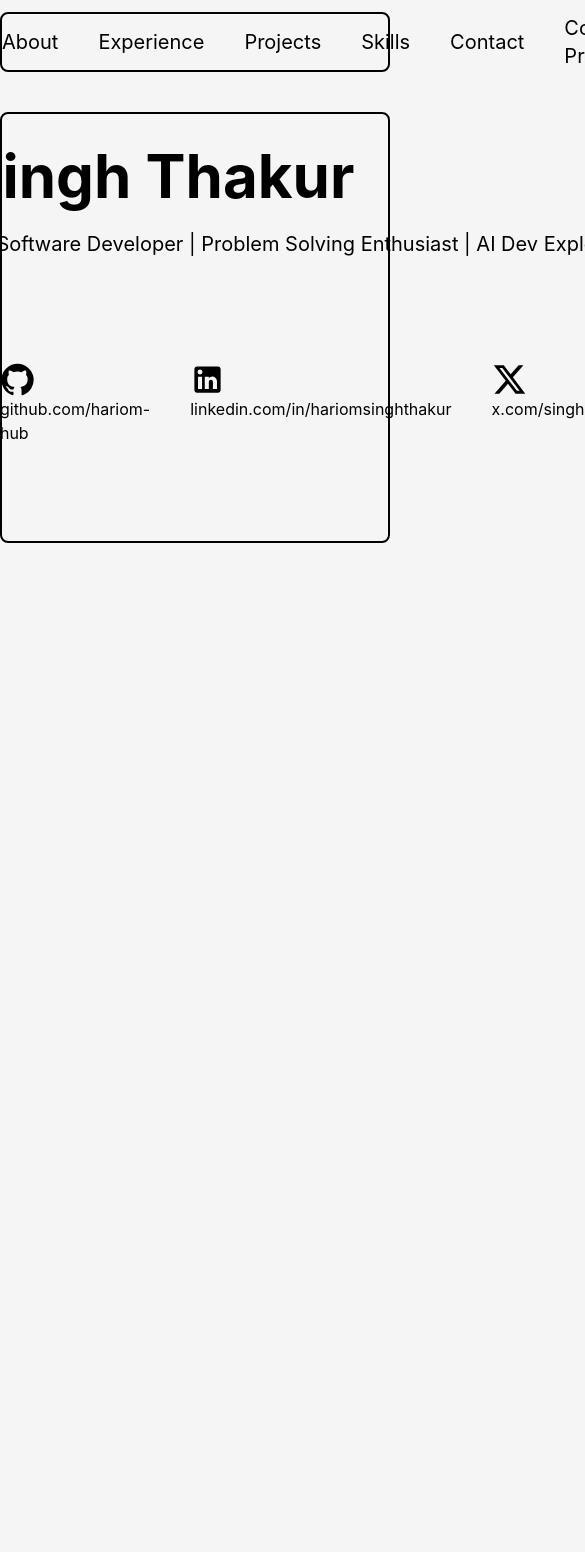
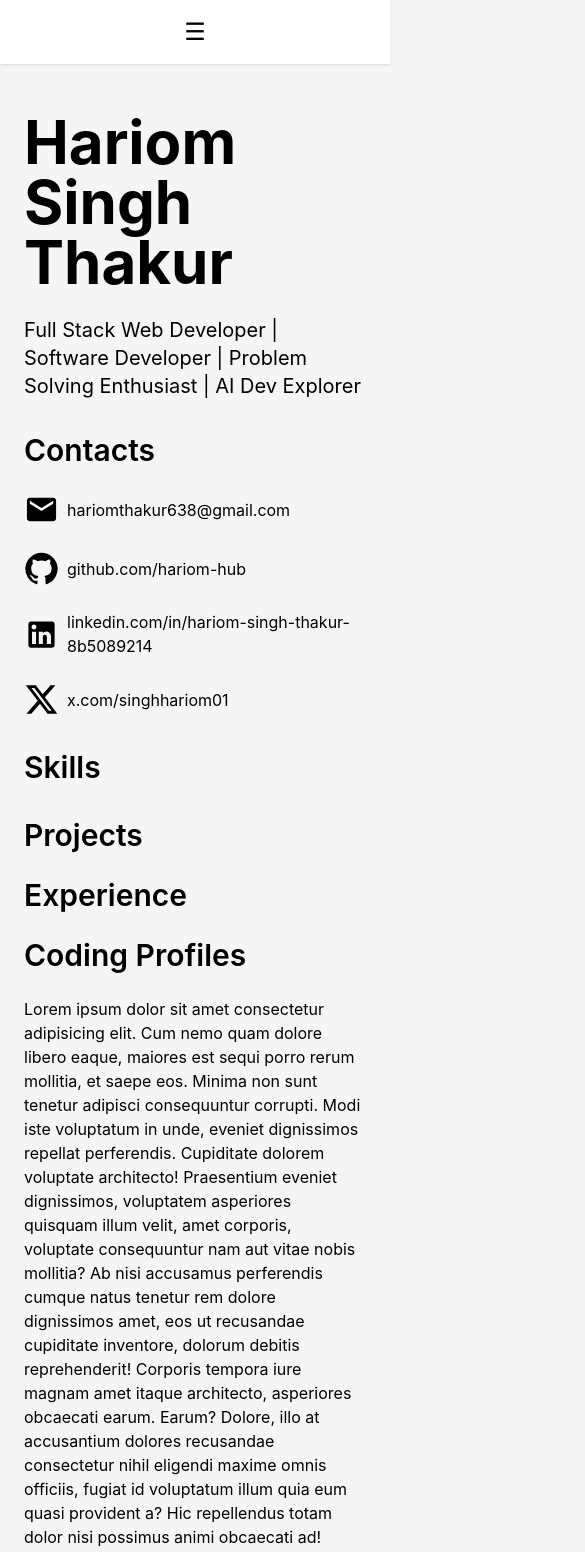
Before and after one commit to hariom-hub/Portfolio, a React (Vite) app in the folder portfolio-frontend/: page / in a window 390 px wide. Shown: the top 1552 px of the page, 585 px wide, since content can reach past the window. Before the commit the page ends 844 px from the top, so only its background shows below. Built offline with nearby package versions, Linux system fonts and the light colour scheme.

Commit message:
header and responsiveness added

```diff
--- a/portfolio-frontend/index.html
+++ b/portfolio-frontend/index.html
@@ -4,7 +4,7 @@
     <meta charset="UTF-8" />
     <link rel="icon" type="image/svg+xml" href="/favicon.svg" />
     <meta name="viewport" content="width=device-width, initial-scale=1.0" />
-    <title>Hariom's Portfolio</title>
+    <title>Hariom Singh Thakur</title>
   </head>
   <body>
 </body>
--- a/portfolio-frontend/src/Components/Header.jsx
+++ b/portfolio-frontend/src/Components/Header.jsx
@@ -1,18 +1,60 @@
+import { useState } from "react";
 
-export const Header = ()=>{
+export const Header = () => {
+     const [isOpen, setIsOpen] = useState(false);
 
-     return(
+     const headerVals = [
+          "About",
+          "Skills",
+          "Projects",
+          "Experience",
+          "Coding Profiles",
+     ];
 
-          <header>
-               <div className="w-full text-xl flex gap-10 my-3 h-15 border-2 border-black-200 rounded-lg items-center justify-evenly">
-                    <a className="hover:underline"> About</a>
-                    <a className="hover:underline">Experience</a>
-                    <a className="hover:underline">Projects</a>
-                    <a className="hover:underline">Skills</a>
-                    <a className="hover:underline">Contact</a>
-                    <a className="hover:underline">Coding Profiles</a>
+     return (
+          <header className="fixed top-0 w-full z-[100] bg-white shadow">
+               <div className="max-w-6xl mx-auto px-4 py-4 flex items-center justify-around">
+
+                    {/* Logo */}
+
+                    {/* Desktop Menu */}
+                    <nav className="hidden md:flex gap-8">
+                         {headerVals.map((val, index) => (
+                              <a
+                                   key={index}
+                                   className="cursor-pointer hover:underline"
+                              >
+                                   {val}
+                              </a>
+                         ))}
+                    </nav>
+
+                    {/* Mobile Hamburger */}
+                    <button
+                         className="md:hidden text-2xl"
+                         onClick={() => setIsOpen(!isOpen)}
+                    >
+                         ☰
+                    </button>
                </div>
 
+               {/* Mobile Dropdown */}
+               {isOpen && (
+                    <nav className="md:hidden bg-white border-t">
+                         <div className="flex flex-col items-center py-4 gap-4">
+                              {headerVals.map((val, index) => (
+                                   <a
+                                        key={index}
+                                        className="cursor-pointer hover:underline"
+                                        onClick={() => setIsOpen(false)}
+                                   >
+                                        {val}
+                                   </a>
+                              ))}
+                         </div>
+                    </nav>
+               )}
+
           </header>
-     )
-}
+     );
+};
--- a/portfolio-frontend/src/Components/MainSection.jsx
+++ b/portfolio-frontend/src/Components/MainSection.jsx
@@ -5,27 +5,93 @@ import GitHubIcon from '@mui/icons-material/GitHub';
 
 export const MainSection = () => {
 
+     const contacts = [
+          {
+               icon: <EmailIcon fontSize="large" />,
+               text: "hariomthakur638@gmail.com",
+               link: "mailto:hariomthakur638@gmail.com",
+          },
+          {
+               icon: <GitHubIcon fontSize="large" />,
+               text: "github.com/hariom-hub",
+               link: "https://github.com/hariom-hub",
+          },
+          {
+               icon: <LinkedInIcon fontSize="large" />,
+               text: "linkedin.com/in/hariom-singh-thakur-8b5089214",
+               link: "https://www.linkedin.com/in/hariom-singh-thakur-8b5089214",
+          },
+          {
+               icon: <XIcon fontSize="large" />,
+               text: "x.com/singhhariom01",
+               link: "https://x.com/singhhariom01",
+          },
+     ];
      return (
-          <section id="about" className="max-w-5xl grid justify-center border-2 mx-auto my-10 px-6 rounded-lg py-8">
-               <h2 className="text-6xl font-bold mb-6">
-                    Hariom Singh Thakur
-               </h2>
-               <p className="text-xl">
-                    Full Stack Web Developer | Software Developer | Problem Solving Enthusiast | AI Dev Explorer
-               </p>
-               <br />
-               <p className="text-4xl">Contacts</p>
-               <div className="contacts flex justify-evenly gap-10 my-10">
-                    <a href='mailto:hariomthakur638@gmail.com'><p><EmailIcon fontSize='large' />hariomthakur638@gmail.com</p></a>
-                    <a href='https://github.com/hariom-hub' ><p><GitHubIcon fontSize='large' />github.com/hariom-hub</p></a>
-                    <a href= "https://www.linkedin.com/in/hariom-singh-thakur-8b5089214"> <p><LinkedInIcon fontSize='large' />linkedin.com/in/hariomsinghthakur</p></a>
-                    <a href="https://x.com/singhhariom01"> <p><XIcon fontSize='large' />x.com/singhhariom01</p></a>
+          <section
+               id="about"
+               className="max-w-5xl mx-auto my-20 px-6 py-8 z-5 rounded-lg"
+          >
+               <div id="about_contact">
+                    <h1 className="text-6xl font-bold mb-6">
+                         Hariom Singh Thakur
+                    </h1>
+
+                    <p className="text-xl mb-8">
+                         Full Stack Web Developer | Software Developer |
+                         Problem Solving Enthusiast | AI Dev Explorer
+                    </p>
+
+                    <h2 className="text-3xl font-semibold mb-6">
+                         Contacts
+                    </h2>
+
+                    <div className="flex flex-wrap gap-6">
+                         {contacts.map((contact) => (
+                              <a
+                                   key={contact.link}
+                                   href={contact.link}
+                                   target="_blank"
+                                   rel="noopener noreferrer"
+                                   className="flex items-center gap-2"
+                              >
+                                   {contact.icon}
+                                   <span>{contact.text}</span>
+                              </a>
+                         ))}
+                    </div>
                </div>
 
-               <div>
-                    h
+               <div className="skills my-8">
+
+                    <h2 className="text-3xl  font-semibold mb-6">
+                         Skills
+                    </h2>
+
                </div>
+               <div id='projects'>
+                    <h2 className='text-3xl font-semibold mb-6'>Projects</h2>
+               </div>
+               <div id='experience'>
+                    <h2 className='text-3xl font-semibold mb-6'>Experience</h2>
+               </div>
+               <div id='coding-profiles'>
+                    <h2 className='text-3xl font-semibold mb-6'>Coding Profiles</h2>
+               </div>
+               <p>
+               Lorem ipsum dolor sit amet consectetur adipisicing elit. Cum nemo quam dolore libero eaque, maiores est sequi porro rerum mollitia, et saepe eos. Minima non sunt tenetur adipisci consequuntur corrupti.
+               Modi iste voluptatum in unde, eveniet dignissimos repellat perferendis. Cupiditate dolorem voluptate architecto! Praesentium eveniet dignissimos, voluptatem asperiores quisquam illum velit, amet corporis, voluptate consequuntur nam aut vitae nobis mollitia?
+               Ab nisi accusamus perferendis cumque natus tenetur rem dolore dignissimos amet, eos ut recusandae cupiditate inventore, dolorum debitis reprehenderit! Corporis tempora iure magnam amet itaque architecto, asperiores obcaecati earum. Earum?
+               Dolore, illo at accusantium dolores recusandae consectetur nihil eligendi maxime omnis officiis, fugiat id voluptatum illum quia eum quasi provident a? Hic repellendus totam dolor nisi possimus animi obcaecati ad!
+               Tempora reprehenderit, quibusdam adipisci perferendis molestiae officia minus perspiciatis ratione, facere illo dolor aliquam aut rem accusamus ab. Inventore repudiandae, odio voluptas rem deleniti facere molestiae asperiores rerum harum deserunt?
+               Maxime dolor debitis rem quia distinctio quos eaque aliquam optio perspiciatis consequatur at provident nam corporis recusandae obcaecati facere expedita, sequi amet! Quos, similique magni. Illo quibusdam illum saepe asperiores!
+               Alias, quaerat recusandae. Corporis tempora a sint aliquid sunt mollitia vitae dolor molestias possimus sapiente, cumque molestiae exercitationem deleniti debitis est obcaecati, ducimus cupiditate nihil eveniet nisi officiis eius! Nulla.
+               Neque porro consequatur ab alias tempore, in reprehenderit molestiae nobis soluta velit modi voluptatem. Illo dolorem ipsa aperiam. Suscipit architecto ipsa quam, explicabo doloribus exercitationem obcaecati necessitatibus dolorem reprehenderit id?
+               Illum natus beatae quasi voluptas dicta facilis. Explicabo sequi voluptatibus impedit exercitationem nostrum voluptate at nemo, nihil iure, libero aliquid excepturi itaque debitis veniam incidunt. Dolores ad iure debitis natus.
+               Adipisci tempora nulla repellendus assumenda aperiam! Voluptatibus nam temporibus reiciendis sint aut quidem dolorum rerum fugiat! Voluptate ipsa deleniti veniam laboriosam exercitationem, numquam reiciendis ea rem et vero odit dolore.uta, neque magnam aperiam alias ipsam excepturi dolor, voluptate culpa quae accusamus laudantium voluptates fugiat delectus?
+               </p>
 
           </section>
+
      )
 }
```
